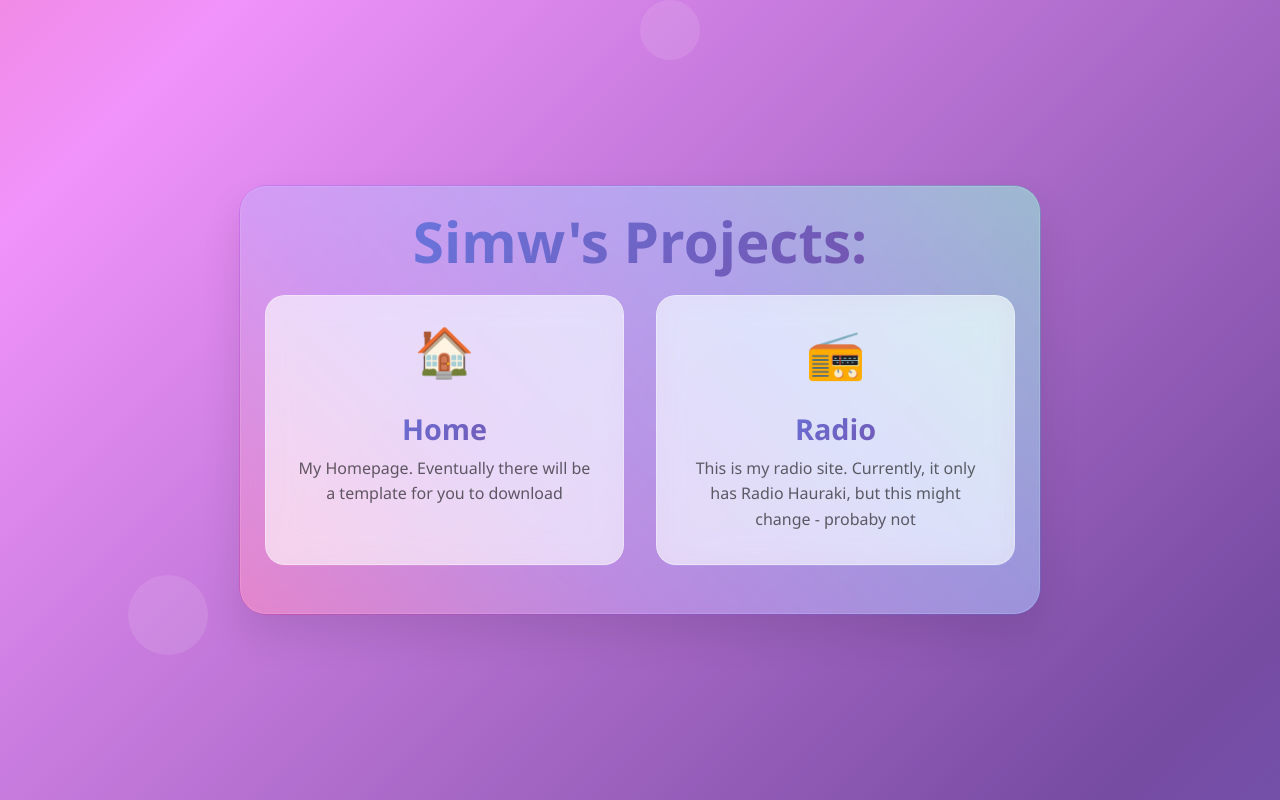
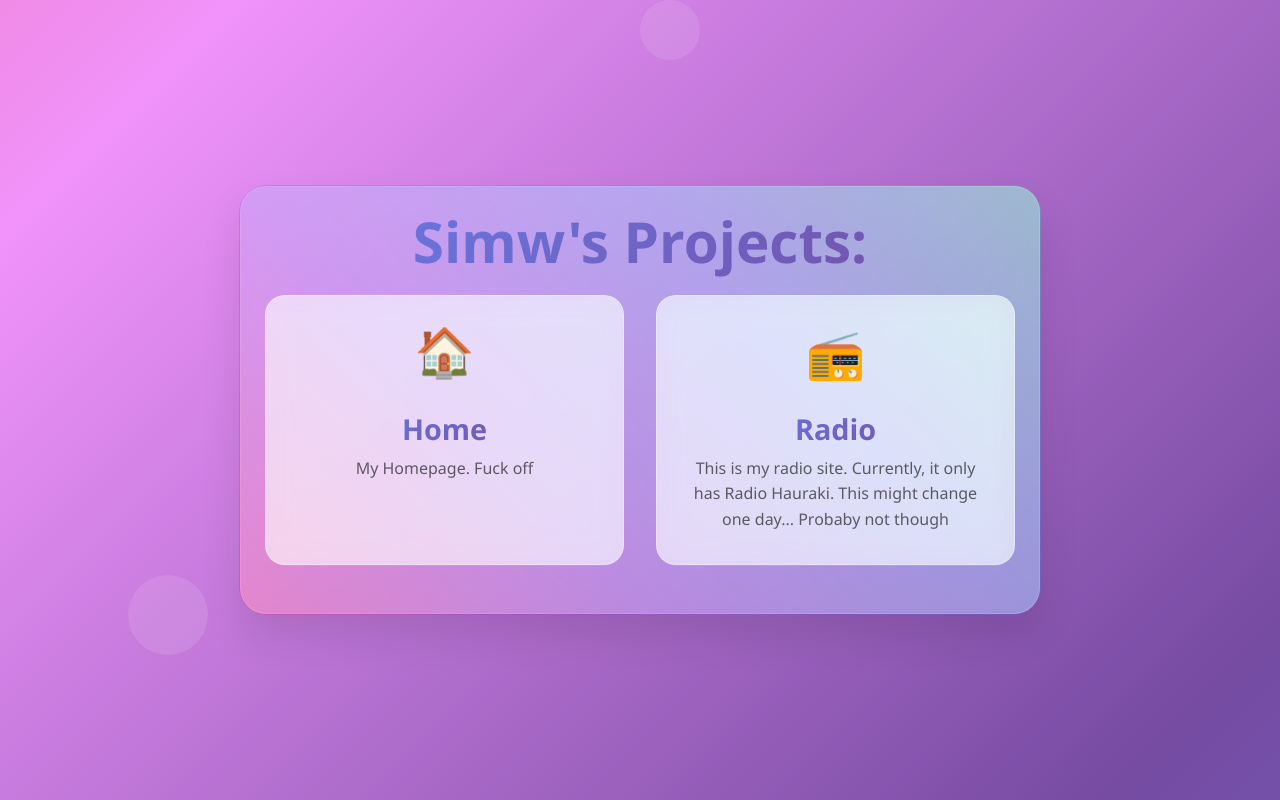
Before and after one commit to simw88/simw88.github.io, a plain HTML site: page index.html in a window 1280 px wide. Drawn offline with Linux system fonts and the light colour scheme.

Commit message:
Update index.html

```diff
--- a/index.html
+++ b/index.html
@@ -18,12 +18,12 @@
             <a href="https://simw88.github.io/home/" target="_blank" class="project-card">
                 <div class="project-icon">🏠</div>
                 <h2 class="project-title">Home</h2>
-                <p class="project-description">My Homepage. Eventually there will be a template for you to download</p>
+                <p class="project-description">My Homepage. Fuck off</p>
             </a>
             <a href="https://simw88.github.io/radio/" target="_blank" class="project-card">
                 <div class="project-icon">📻</div>
                 <h2 class="project-title">Radio</h2>
-                <p class="project-description">This is my radio site. Currently, it only has Radio Hauraki, but this might change - probaby not</p>
+                <p class="project-description">This is my radio site. Currently, it only has Radio Hauraki. This might change one day... Probaby not though</p>
             </a>
         </div>
     </div>
```
